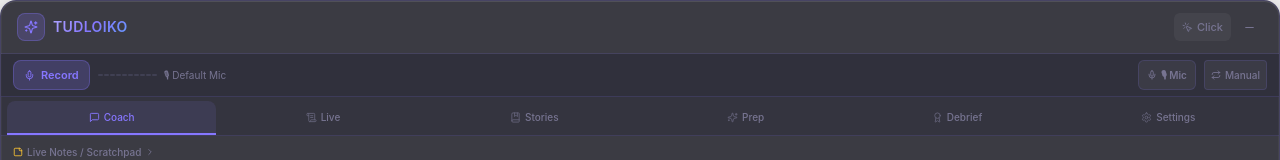
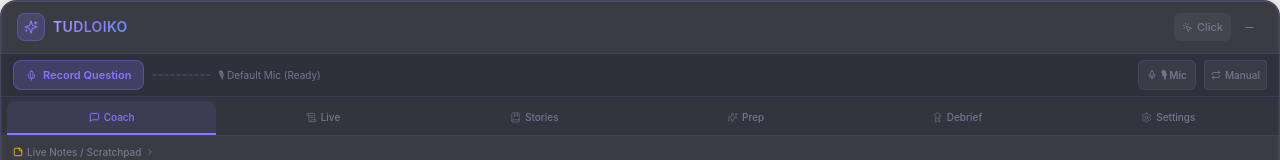
Before and after one commit to JesuaLabor/TUDLOIKO, a React (Vite) app: page / in a window 1280 px wide. Shown: the top 160 px of the page. Built offline with nearby package versions, Linux system fonts and the light colour scheme; no server answers.

Commit message:
feat: optimize Manual Mode (Stop to Answer) to consume only 1 API request per question

```diff
--- a/src/App.tsx
+++ b/src/App.tsx
@@ -306,6 +306,7 @@ export default function App() {
       deviceId: settings.audioDeviceId || undefined,
       chunkIntervalMs: settings.chunkIntervalMs,
       silenceThreshold: VAD_THRESHOLDS[settings.vadSensitivity ?? 'medium'],
+      mode: captureMode,
     })
     setIsListening(true)
 
--- a/src/components/AudioControls.tsx
+++ b/src/components/AudioControls.tsx
@@ -100,26 +100,30 @@ export default function AudioControls({
         {/* ── Record / Stop button ─────────────────────────────────── */}
         <button
           onClick={onToggleRecord}
-          title={isListening ? 'Stop recording' : 'Start recording'}
+          title={
+            isListening
+              ? 'Stop listening and generate answer talking points immediately (1 API request)'
+              : 'Click when the interviewer begins speaking'
+          }
           className={`
-            flex items-center gap-1.5 px-2.5 py-1 rounded-lg text-[11px] font-semibold
-            transition-all duration-200 active:scale-95 flex-shrink-0
+            flex items-center gap-1.5 px-3 py-1 rounded-lg text-[11px] font-semibold
+            transition-all duration-200 active:scale-95 flex-shrink-0 shadow-sm
             ${isListening
-              ? 'bg-red-500/20 text-red-400 border border-red-500/35 hover:bg-red-500/30'
-              : 'bg-accent/20 text-accent border border-accent/30 hover:bg-accent/30'
+              ? 'bg-red-500/25 text-red-300 border border-red-500/50 hover:bg-red-500/35 ring-1 ring-red-500/30'
+              : 'bg-accent/20 text-accent border border-accent/35 hover:bg-accent/30'
             }
           `}
         >
           {isListening ? (
             <>
-              <span className="recording-dot" />
+              <span className="w-2 h-2 rounded-full bg-red-400 animate-ping" />
               <MicOff size={11} />
-              Stop
+              <span>Stop to Answer</span>
             </>
           ) : (
             <>
               <Mic size={11} />
-              Record
+              <span>Record Question</span>
             </>
           )}
         </button>
@@ -131,13 +135,13 @@ export default function AudioControls({
             <p className="text-[10px] text-text-muted truncate leading-tight">
               {isListening
                 ? isProcessing
-                  ? '⏳ Processing…'
+                  ? '⏳ Transcribing & generating answer…'
                   : isMonitorSource
-                    ? '📻 Capturing system audio…'
-                    : '🎙 Capturing mic audio…'
+                    ? '📻 Listening to system audio… Click "Stop to Answer" when done'
+                    : '🎙 Listening to question… Click "Stop to Answer" when done'
                 : deviceLabel
-                  ? `${isMonitorSource ? '📻' : '🎙'} ${deviceLabel.slice(0, 24)}`
-                  : 'No device selected'
+                  ? `${isMonitorSource ? '📻' : '🎙'} ${deviceLabel.slice(0, 24)} (Ready)`
+                  : 'Ready to record'
               }
             </p>
           </div>
--- a/src/components/SuggestionFeed.tsx
+++ b/src/components/SuggestionFeed.tsx
@@ -339,7 +339,7 @@ export default function SuggestionFeed({
                 </div>
               ) : (
                 <p className="text-[10px] text-text-muted">
-                  Listening to audio. Click <span className="text-red-400 font-semibold">Stop</span> when the interviewer finishes to generate answer instantly.
+                  Recording question. Click <span className="text-red-400 font-semibold">Stop to Answer</span> when the interviewer finishes to generate talking points directly.
                 </p>
               )}
             </div>
--- a/src/lib/audioCapture.ts
+++ b/src/lib/audioCapture.ts
@@ -11,6 +11,7 @@ export interface CaptureConfig {
   silenceThreshold?: number  // 0–255 RMS amplitude below which counts as silence (default: 10)
   silenceDurationMs?: number // silence delay to trigger utterance end (default: 1500ms)
   maxUtteranceMs?: number    // force flush utterance after N ms (default: 8000ms)
+  mode?: 'manual' | 'auto'   // 'manual' waits for Stop; 'auto' flushes on silence pauses
 }
 
 export type ChunkCallback = (blob: Blob, mimeType: string) => void
@@ -35,6 +36,7 @@ export class AudioCaptureManager {
 
   private isSilent = true
   private isCapturing = false
+  private captureMode: 'manual' | 'auto' = 'manual'
 
   // Smart VAD Utterance Buffer
   private chunksBuffer: Blob[] = []
@@ -70,7 +72,10 @@ export class AudioCaptureManager {
       silenceThreshold = 10,
       silenceDurationMs = 1500,
       maxUtteranceMs = 8000,
+      mode = 'manual',
     } = config
+
+    this.captureMode = mode
 
     try {
       // Get audio stream
@@ -133,25 +138,25 @@ export class AudioCaptureManager {
 
         // Voice Activity Detection logic
         if (rms >= silenceThreshold) {
-          // Sound detected
-          if (!this.hasSpokenInCurrentUtterance) {
-            this.hasSpokenInCurrentUtterance = true
-            // Set max utterance timer to prevent single clip getting too huge
+          this.hasSpokenInCurrentUtterance = true
+          this.isSilent = false
+          if (this.silenceTimer) {
+            clearTimeout(this.silenceTimer)
+            this.silenceTimer = null
+          }
+
+          // In 'auto' mode only: flush if single utterance exceeds max length
+          if (this.captureMode === 'auto') {
             if (!this.maxTimer) {
               this.maxTimer = setTimeout(() => {
                 this.flushUtterance()
               }, maxUtteranceMs)
             }
           }
-
-          this.isSilent = false
-          if (this.silenceTimer) {
-            clearTimeout(this.silenceTimer)
-            this.silenceTimer = null
-          }
         } else {
           // Silence detected
-          if (!this.isSilent && this.hasSpokenInCurrentUtterance) {
+          // In 'auto' mode only: automatically flush utterance on pause
+          if (this.captureMode === 'auto' && !this.isSilent && this.hasSpokenInCurrentUtterance) {
             this.isSilent = true
             this.silenceTimer = setTimeout(() => {
               this.flushUtterance()
```
